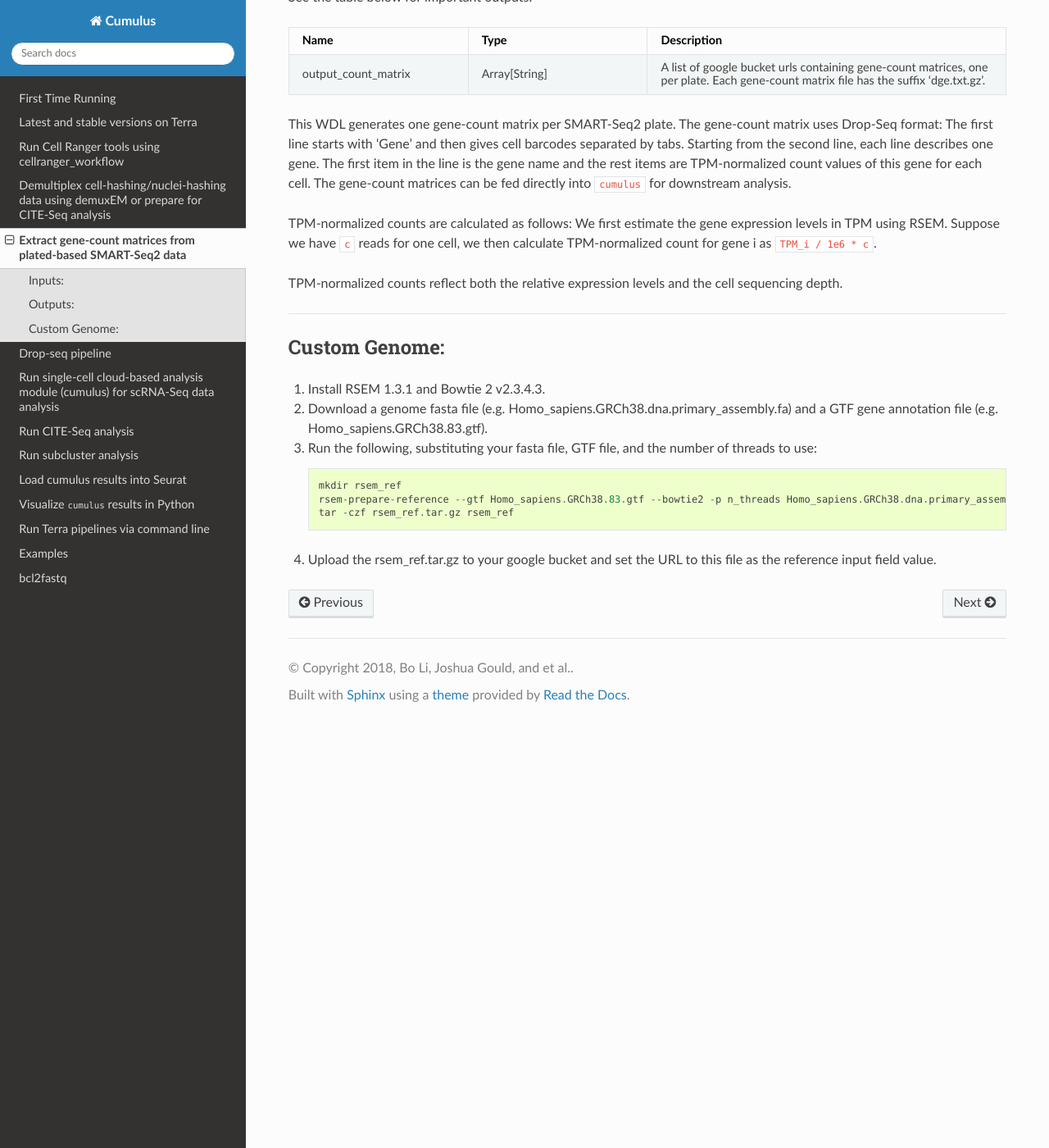
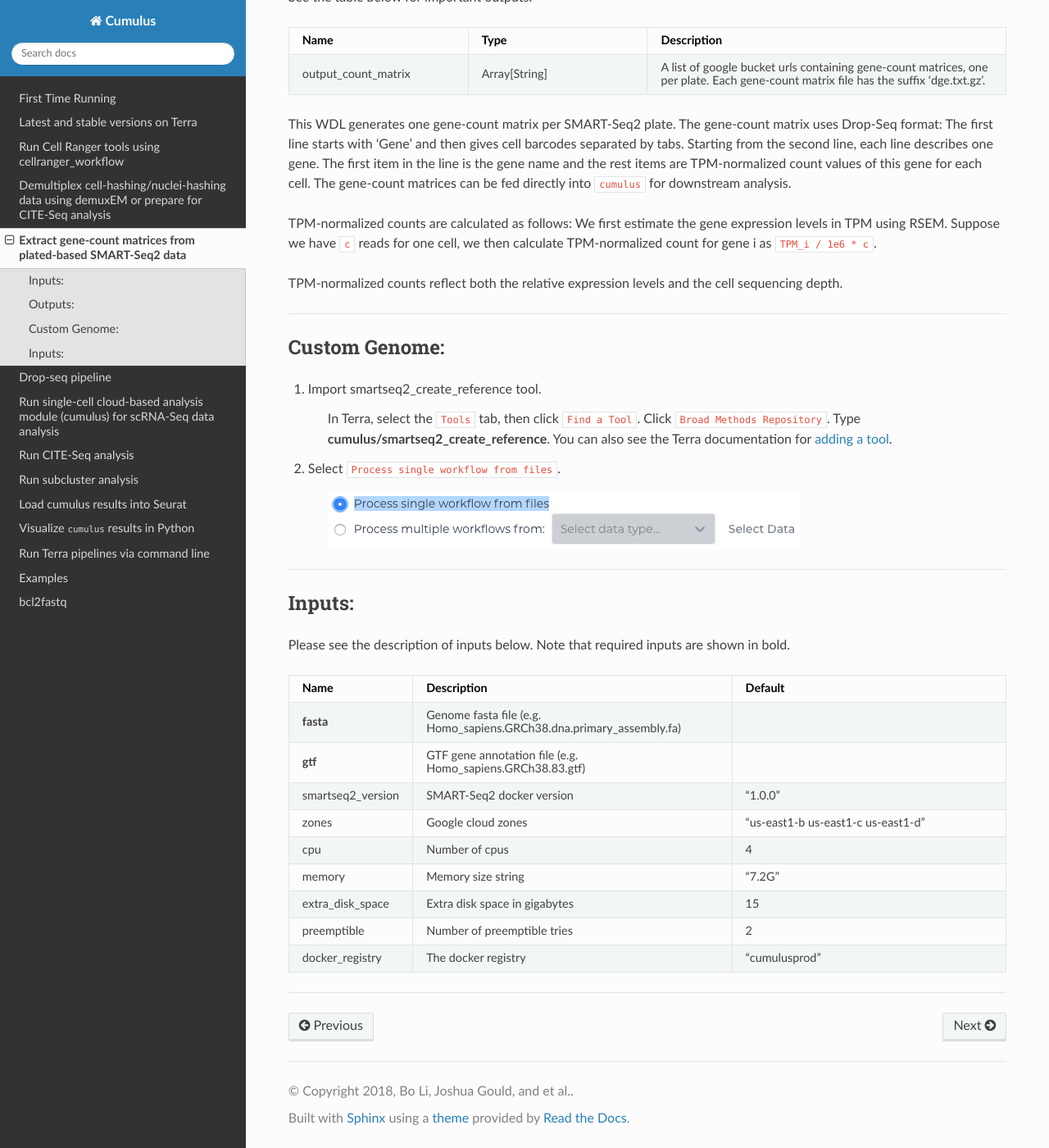
Before and after one commit to lilab-bcb/cumulus, a Sphinx documentation site: the page built from docs/smart_seq_2.rst, in a window 1280 px wide and 1400 px high, scrolled down 2895 px. Shown: the whole window at 82% size. Built offline with Sphinx 7.4.7 and the Read the Docs theme 2.0.0, drawn with Linux system fonts in a browser that asks for light colours.

Commit message:
Added doc for creating a reference

```diff
--- a/docs/smart_seq_2.rst
+++ b/docs/smart_seq_2.rst
@@ -160,15 +160,60 @@ TPM-normalized counts reflect both the relative expression levels and the cell s
 
 Custom Genome:
 ^^^^^^^^^^^^^^
-#. Install RSEM 1.3.1 and Bowtie 2 v2.3.4.3.
-#. Download a genome fasta file (e.g. Homo_sapiens.GRCh38.dna.primary_assembly.fa) and a GTF gene annotation file (e.g. Homo_sapiens.GRCh38.83.gtf).
-#. Run the following, substituting your fasta file, GTF file, and the number of threads to use::
 
-	mkdir rsem_ref
-	rsem-prepare-reference --gtf Homo_sapiens.GRCh38.83.gtf --bowtie2 -p n_threads Homo_sapiens.GRCh38.dna.primary_assembly.fa rsem_ref/rsem_ref
-	tar -czf rsem_ref.tar.gz rsem_ref
+#. Import smartseq2_create_reference tool.
 
-#. Upload the rsem_ref.tar.gz to your google bucket and set the URL to this file as the reference input field value.
+	In Terra, select the ``Tools`` tab, then click ``Find a Tool``. Click ``Broad Methods Repository``. Type **cumulus/smartseq2_create_reference**.
+ 	You can also see the Terra documentation for `adding a tool`_.
+
+#. Select ``Process single workflow from files``.
+
+	.. image:: images/single_workflow.png
+
+
+---------------------------------
+
+Inputs:
+^^^^^^^
+
+Please see the description of inputs below. Note that required inputs are shown in bold.
+
+.. list-table::
+	:widths: 5 30 30
+	:header-rows: 1
+
+	* - Name
+	  - Description
+	  - Default
+	* - **fasta**
+	  - Genome fasta file (e.g. Homo_sapiens.GRCh38.dna.primary_assembly.fa)
+	  -
+	* - **gtf**
+	  - GTF gene annotation file (e.g. Homo_sapiens.GRCh38.83.gtf)
+	  -
+	* - smartseq2_version
+	  - SMART-Seq2 docker version
+	  - "1.0.0"
+	* - zones
+	  - Google cloud zones
+	  - "us-east1-b us-east1-c us-east1-d"
+	* - cpu
+	  - Number of cpus
+	  - 4
+	* - memory
+	  - Memory size string
+	  - "7.2G"
+	* - extra_disk_space
+	  - Extra disk space in gigabytes
+	  - 15
+	* - preemptible
+	  - Number of preemptible tries
+	  - 2
+	* - docker_registry
+	  - The docker registry
+	  - "cumulusprod"
+
+---------------------------------
 
 
 .. _gsutil: https://cloud.google.com/storage/docs/gsutil
```
